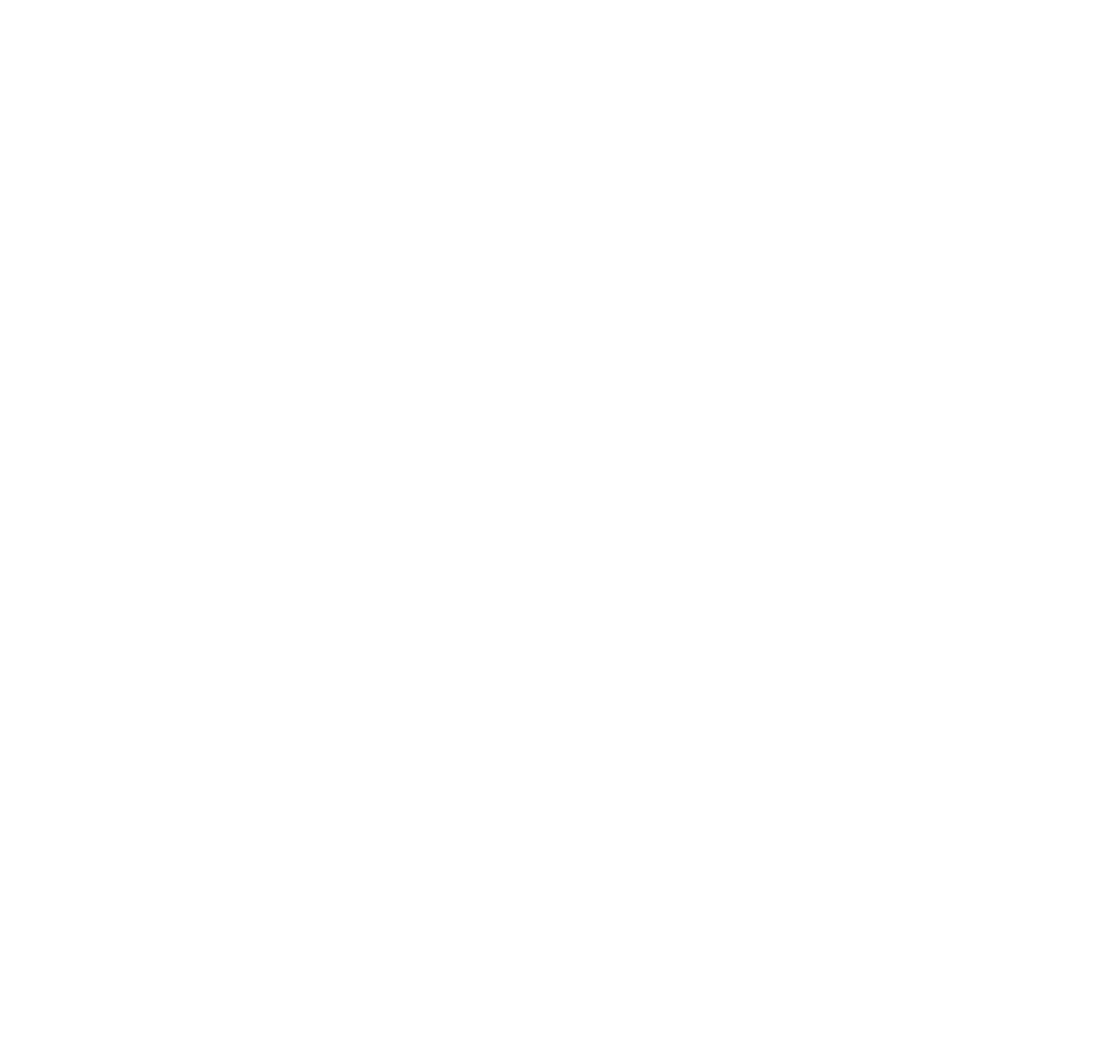
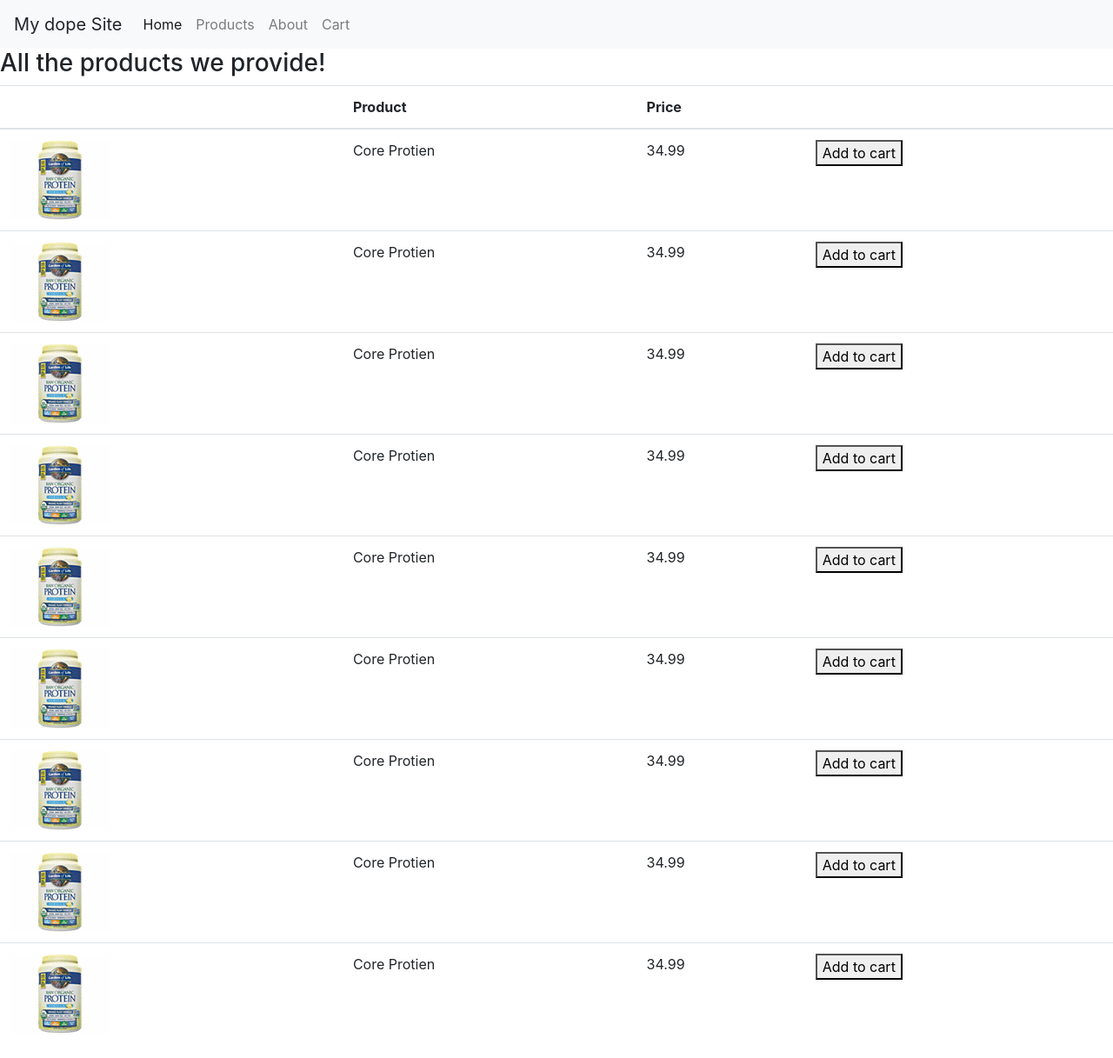
Before and after one commit to sithiz/Ecomm, a plain HTML site: page products.html in a window 1280 px wide. Shown: the whole page at 87% size. Before the commit the page ends 800 px from the top, so only its background shows below. Drawn offline with nearby package versions, Linux system fonts and the light colour scheme.

Commit message:
Added Products page created cart page and created about page

```diff
--- a/about.html
+++ b/about.html
@@ -0,0 +1,52 @@
+<!DOCTYPE html>
+<html>
+
+<head>
+    <title>About Page</title>
+    <link rel="stylesheet" href="https://stackpath.bootstrapcdn.com/bootstrap/4.2.1/css/bootstrap.min.css" integrity="sha384-GJzZqFGwb1QTTN6wy59ffF1BuGJpLSa9DkKMp0DgiMDm4iYMj70gZWKYbI706tWS" crossorigin="anonymous">
+</head>
+
+<body>
+    <div class="container-fuild">
+  <nav class="navbar navbar-expand-lg navbar-light bg-light">
+  <a class="navbar-brand">My dope Site</a>
+  <button class="navbar-toggler" type="button" data-toggle="collapse" data-target="#navbarNavAltMarkup" aria-controls="navbarNavAltMarkup" aria-expanded="false" aria-label="Toggle navigation">
+    <span class="navbar-toggler-icon"></span>
+  </button>
+  <div class="collapse navbar-collapse" id="navbarNavAltMarkup">
+    <div class="navbar-nav">
+      <a class="nav-item nav-link active" href="./index.html">Home <span class="sr-only">(current)</span></a>
+      <a class="nav-item nav-link" href="./products.html">Products</a>
+      <a class="nav-item nav-link" href="./about.html">About</a>
+      <a class="nav-item nav-link" href="#">Cart</a>
+    </div>
+  </div>
+</nav>
+    <header>
+        <h3>this is my About</h3>
+    </header>
+    <section>
+        <p>Lorem ipsum dolor sit amet, consectetur adipisicing elit, sed do eiusmod
+            tempor incididunt ut labore et dolore magna aliqua. Ut enim ad minim veniam,
+            quis nostrud exercitation ullamco laboris nisi ut aliquip ex ea commodo
+            consequat. Duis aute irure dolor in reprehenderit in voluptate velit esse
+            cillum dolore eu fugiat nulla pariatur. Excepteur sint occaecat cupidatat non
+            proident, sunt in culpa qui officia deserunt mollit anim id est laborum.
+        </p>
+    </section>
+    <section>
+        <p>
+            Lorem ipsum dolor sit amet, consectetur adipisicing elit, sed do eiusmod
+            tempor incididunt ut labore et dolore magna aliqua. Ut enim ad minim veniam,
+            quis nostrud exercitation ullamco laboris nisi ut aliquip ex ea commodo
+            consequat. Duis aute irure dolor in reprehenderit in voluptate velit esse
+            cillum dolore eu fugiat nulla pariatur. Excepteur sint occaecat cupidatat non
+            proident, sunt in culpa qui officia deserunt mollit anim id est laborum.
+        </p>
+    </section>
+    <script src="https://code.jquery.com/jquery-3.3.1.slim.min.js" integrity="sha384-q8i/X+965DzO0rT7abK41JStQIAqVgRVzpbzo5smXKp4YfRvH+8abtTE1Pi6jizo" crossorigin="anonymous"></script>
+    <script src="https://cdnjs.cloudflare.com/ajax/libs/popper.js/1.14.6/umd/popper.min.js" integrity="sha384-wHAiFfRlMFy6i5SRaxvfOCifBUQy1xHdJ/yoi7FRNXMRBu5WHdZYu1hA6ZOblgut" crossorigin="anonymous"></script>
+    <script src="https://stackpath.bootstrapcdn.com/bootstrap/4.2.1/js/bootstrap.min.js" integrity="sha384-B0UglyR+jN6CkvvICOB2joaf5I4l3gm9GU6Hc1og6Ls7i6U/mkkaduKaBhlAXv9k" crossorigin="anonymous"></script>
+</body>
+
+</html>
--- a/products.html
+++ b/products.html
@@ -0,0 +1,101 @@
+<!DOCTYPE html>
+<html>
+
+<head>
+    <title></title>
+    <link rel="stylesheet" href="https://stackpath.bootstrapcdn.com/bootstrap/4.2.1/css/bootstrap.min.css" integrity="sha384-GJzZqFGwb1QTTN6wy59ffF1BuGJpLSa9DkKMp0DgiMDm4iYMj70gZWKYbI706tWS" crossorigin="anonymous">
+</head>
+
+<body>
+    <div class="container-fuild">
+        <nav class="navbar navbar-expand-lg navbar-light bg-light">
+            <a class="navbar-brand">My dope Site</a>
+            <button class="navbar-toggler" type="button" data-toggle="collapse" data-target="#navbarNavAltMarkup" aria-controls="navbarNavAltMarkup" aria-expanded="false" aria-label="Toggle navigation">
+                <span class="navbar-toggler-icon"></span>
+            </button>
+            <div class="collapse navbar-collapse" id="navbarNavAltMarkup">
+                <div class="navbar-nav">
+                    <a class="nav-item nav-link active" href="./index.html">Home <span class="sr-only">(current)</span></a>
+                    <a class="nav-item nav-link" href="./products.html">Products</a>
+                    <a class="nav-item nav-link" href="./about.html">About</a>
+                    <a class="nav-item nav-link" href="#">Cart</a>
+                </div>
+            </div>
+        </nav>
+        <header>
+            <h3>
+			All the products we provide!
+		</h3>
+        </header>
+        <table class="table">
+            <thead>
+                <tr>
+                    <th scope="col"></th>
+                    <th scope="col">Product</th>
+                    <th scope="col">Price</th>
+                	<th></th>
+                </tr>
+            </thead>
+            <tbody>
+                <tr>
+                    <th scope="row"><img src="./protien.png"></th>
+                    <td>Core Protien</td>
+                    <td>34.99</td>
+                    <td><button type='button' class='toCart'>Add to cart</button>
+                </tr>
+                <tr>
+                    <th scope="row"><img src="./protien.png"></th>
+                    <td>Core Protien</td>
+                    <td>34.99</td>
+                    <td><button type='button' class='toCart'>Add to cart</button>
+                </tr>
+                <tr>
+                    <th scope="row"><img src="./protien.png"></th>
+                    <td>Core Protien</td>
+                    <td>34.99</td>
+                    <td><button type='button' class='toCart'>Add to cart</button>
+                </tr>
+                <tr>
+                    <th scope="row"><img src="./protien.png"></th>
+                    <td>Core Protien</td>
+                    <td>34.99</td>
+                    <td><button type='button' class='toCart'>Add to cart</button>
+                </tr>
+                <tr>
+                    <th scope="row"><img src="./protien.png"></th>
+                    <td>Core Protien</td>
+                    <td>34.99</td>
+                    <td><button type='button' class='toCart'>Add to cart</button>
+                </tr>
+                <tr>
+                    <th scope="row"><img src="./protien.png"></th>
+                    <td>Core Protien</td>
+                    <td>34.99</td>
+                    <td><button type='button' class='toCart'>Add to cart</button>
+                </tr>
+                <tr>
+                    <th scope="row"><img src="./protien.png"></th>
+                    <td>Core Protien</td>
+                    <td>34.99</td>
+                    <td><button type='button' class='toCart'>Add to cart</button>
+                </tr>
+                <tr>
+                    <th scope="row"><img src="./protien.png"></th>
+                    <td>Core Protien</td>
+                    <td>34.99</td>
+                    <td><button type='button' class='toCart'>Add to cart</button>
+                </tr>
+                <tr>
+                    <th scope="row"><img src="./protien.png"></th>
+                    <td>Core Protien</td>
+                    <td>34.99</td>
+                    <td><button type='button' class='toCart'>Add to cart</button>
+                </tr>
+            </tbody>
+        </table>
+        <script src="https://code.jquery.com/jquery-3.3.1.slim.min.js" integrity="sha384-q8i/X+965DzO0rT7abK41JStQIAqVgRVzpbzo5smXKp4YfRvH+8abtTE1Pi6jizo" crossorigin="anonymous"></script>
+        <script src="https://cdnjs.cloudflare.com/ajax/libs/popper.js/1.14.6/umd/popper.min.js" integrity="sha384-wHAiFfRlMFy6i5SRaxvfOCifBUQy1xHdJ/yoi7FRNXMRBu5WHdZYu1hA6ZOblgut" crossorigin="anonymous"></script>
+        <script src="https://stackpath.bootstrapcdn.com/bootstrap/4.2.1/js/bootstrap.min.js" integrity="sha384-B0UglyR+jN6CkvvICOB2joaf5I4l3gm9GU6Hc1og6Ls7i6U/mkkaduKaBhlAXv9k" crossorigin="anonymous"></script>
+</body>
+
+</html>
```
Also changed, not shown: index.html (+21 -16 lines), cart.html (added), protien.png (added).
